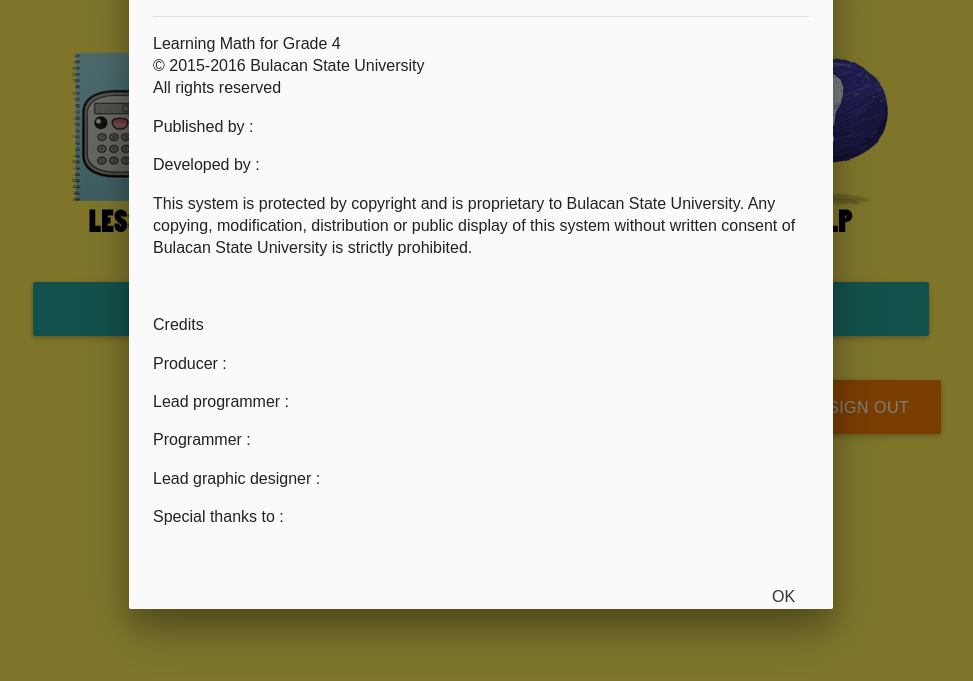
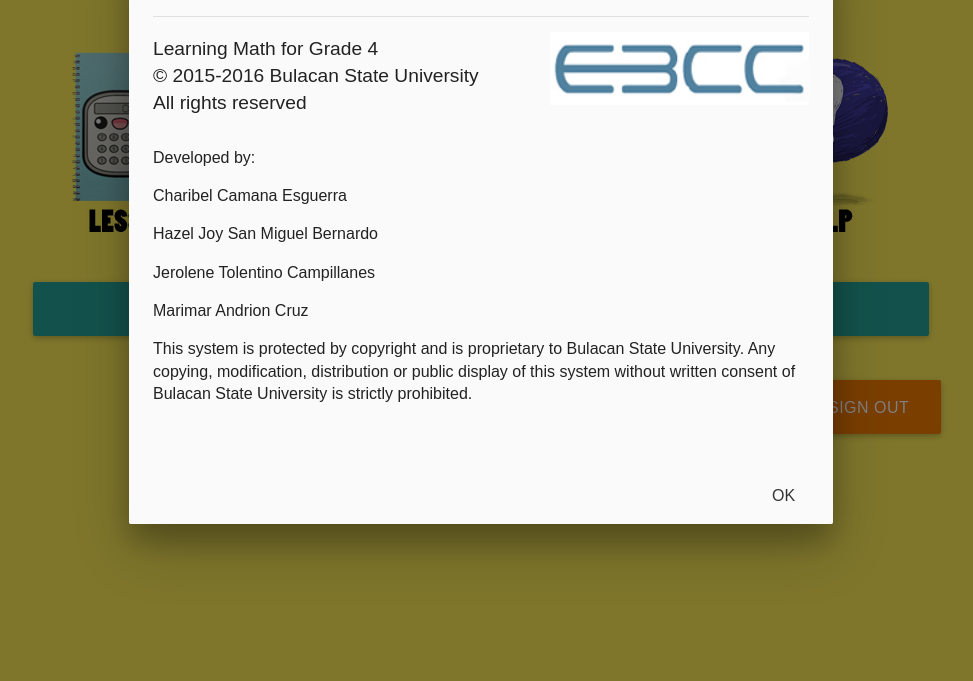
Before and after one commit to whathejoe/lms-m4g4, a PHP site: page /pages/main_menu.php in a window 1280 px wide, after a click that opens the changed part. Shown: the part 159-840 px from the top of the page, without its empty margins (159-1132 px from the left). Run offline with PHP 8.4, Linux system fonts and the light colour scheme; the visitor is signed in with stand-in values (Sample User, id 1); data that the repository does not hold is empty.

Commit message:
Update About section

```diff
--- a/css/main.css
+++ b/css/main.css
@@ -219,6 +219,10 @@ footer img {
     width: 80%;
     margin-top: 10px;
     margin-bottom: 10px;
+}
+
+#about_modal img {
+    margin-top: 15px;
 }
 
 /* ----------------- MAIN MENU -----------------*/
--- a/pages/main_menu.php
+++ b/pages/main_menu.php
@@ -75,29 +75,27 @@ session_start();
                 <div class="modal-content">
                     <h4>About</h4>
                     <div class="divider"></div>
-                    <p>Learning Math for Grade 4<br>
-                    &copy; 2015-2016 Bulacan State University<br>
-                    All rights reserved</p>
+                    <div class="row">
+                        <div class="col s7">
+                            <p>Learning Math for Grade 4<br>
+                            &copy; 2015-2016 Bulacan State University<br>
+                            All rights reserved</p>
+                        </div>
+
+                            <img src="../img/logo.png" class="col s5">
 
 
-                    <p>Published by : </p>
+                    </div>
 
-                    <p>Developed by : </p>
+                    <p>Developed by: </p>
+                    <p>Charibel Camana Esguerra</p>
+                    <p>Hazel Joy San Miguel Bernardo</p>
+                    <p>Jerolene Tolentino Campillanes</p>
+                    <p>Marimar Andrion Cruz</p>
 
                     <p>This system is protected by copyright and is proprietary to Bulacan State University. Any copying, modification, distribution or public display of this system without written consent of Bulacan State University is strictly prohibited.</p>
                     <br>
 
-                    <p>Credits </p>
-
-                    <p>Producer : </p>
-
-                    <p>Lead programmer : </p>
-
-                    <p>Programmer : </p>
-
-                    <p>Lead graphic designer : </p>
-
-                    <p>Special thanks to : </p>
                 </div>
                 <div class="modal-footer">
                 <a href="#!" class=" modal-action modal-close waves-effect waves-green btn-flat">OK</a>
```
